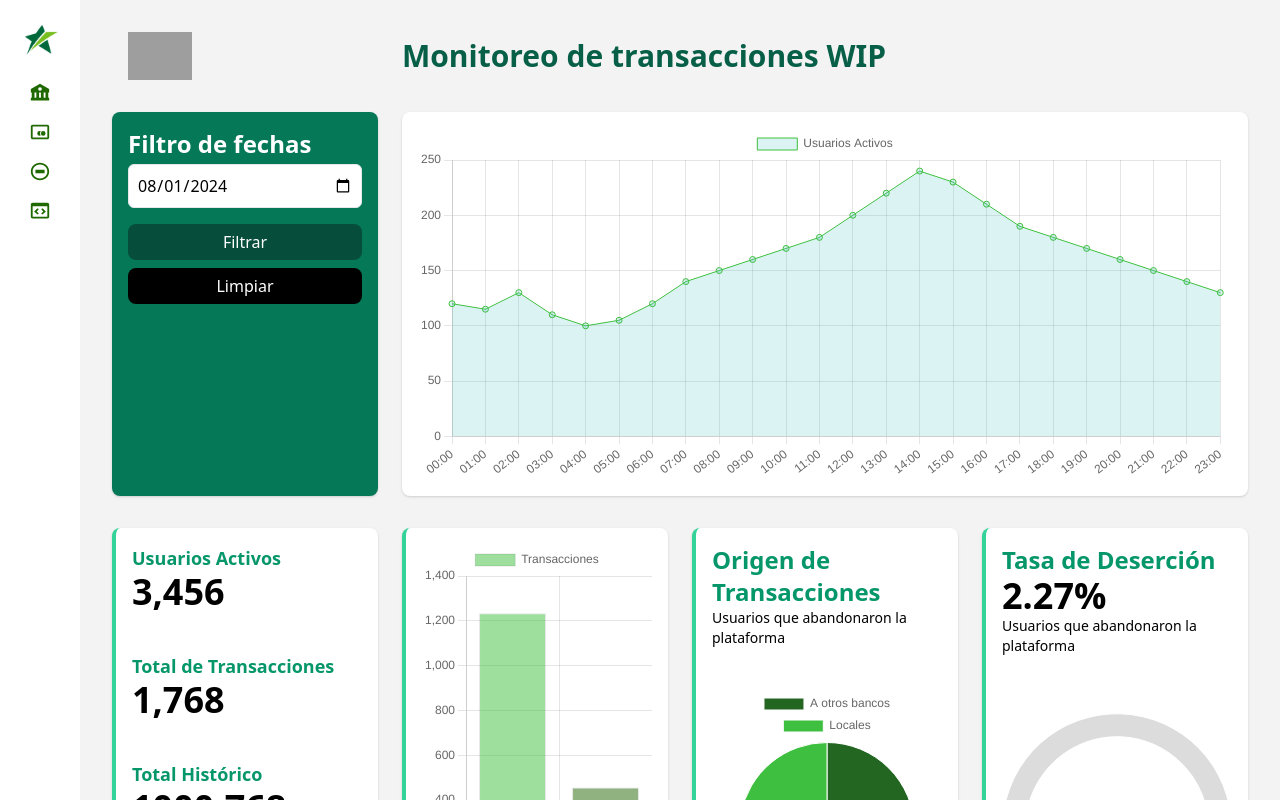
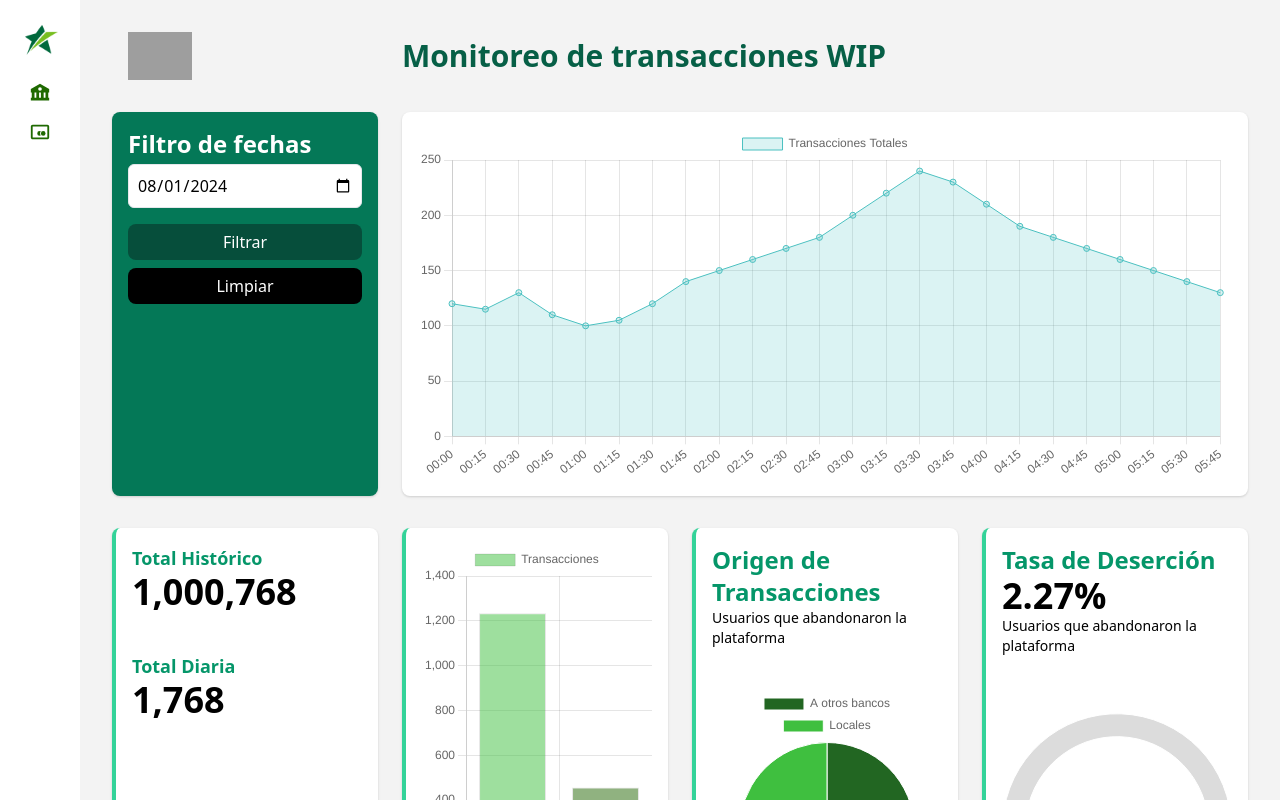
Before and after one commit to shotweif/Dashboard_TABA, a React (Create React App) app: page / in a window 1280 px wide. Shown: the top 800 px of the page. Built offline with nearby package versions, Linux system fonts and the light colour scheme; grey boxes are pictures that could not be loaded.

Commit message:
Cireccion es

```diff
--- a/src/App.tsx
+++ b/src/App.tsx
@@ -32,9 +32,6 @@ function App() {
                             <Routes>
                                 <Route path="/" element={<TransaccionesWEP />} />
                                 <Route path="/Inicio" element={<Inicio />} />
-                                <Route path="/Loader" element={<Loader />} />
-                                <Route path="/Pruebas" element={<Pruebas />} />
-
                             </Routes>
                     ) : (
                         <Loader />
--- a/src/components/BarChart.tsx
+++ b/src/components/BarChart.tsx
@@ -2,10 +2,12 @@ import React from 'react';
 import { Bar } from 'react-chartjs-2';
 import { ChartData, ChartOptions } from 'chart.js';
 
-var transAceptada = 1234;
-var transRechazada = 456;
+interface BarChartProps {
+    transAceptada: number;
+    transRechazada: number;
+}
 
-const BarChart: React.FC = () => {
+const BarChart: React.FC <BarChartProps> = ({transAceptada, transRechazada}) => {
     const data: ChartData<'bar'> = {
         labels: ['Aceptadas', 'Rechazadas'],
         datasets: [{
--- a/src/components/DoughnutChart.tsx
+++ b/src/components/DoughnutChart.tsx
@@ -3,11 +3,14 @@ import React from 'react';
 import { Doughnut } from 'react-chartjs-2';
 import { ChartData, ChartOptions } from 'chart.js';
 
-var transaccionesTotal: number = 1324;
-var transaccionesDesercion: number = 30;
-var porcentaje = (transaccionesDesercion / transaccionesTotal) * 100;
+interface DoughnutChartProps {
+    transaccionesTotal: number;
+    transaccionesDesercion: number;
+}
 
-const DoughnutChart: React.FC = () => {
+const DoughnutChart: React.FC <DoughnutChartProps> = ({transaccionesTotal, transaccionesDesercion}) => {
+    var porcentaje = (transaccionesDesercion / transaccionesTotal) * 100;
+
     const data: ChartData<'doughnut'> = {
         labels: ['Valor', 'Restante'],
         datasets: [{
--- a/src/components/LineChart.tsx
+++ b/src/components/LineChart.tsx
@@ -1,26 +1,26 @@
+// LineChart.tsx
 import React from 'react';
 import { Line } from 'react-chartjs-2';
 import { ChartData, ChartOptions } from 'chart.js';
 
-const LineChart: React.FC = () => {
+interface LineChartProps {
+    transaccionesTotales: number[];
+    rangoTiempo: string[];
+}
+
+const LineChart: React.FC<LineChartProps> = ({ transaccionesTotales, rangoTiempo }) => {
     const data: ChartData<'line'> = {
-        labels: [
-            '00:00', '01:00', '02:00', '03:00', '04:00', '05:00', '06:00', '07:00', '08:00', '09:00',
-            '10:00', '11:00', '12:00', '13:00', '14:00', '15:00', '16:00', '17:00', '18:00', '19:00',
-            '20:00', '21:00', '22:00', '23:00'
-        ],
-        datasets: [{
-            label: 'Usuarios Activos',
-            data: [
-                120, 115, 130, 110, 100, 105, 120, 140, 150, 160,
-                170, 180, 200, 220, 240, 230, 210, 190, 180, 170,
-                160, 150, 140, 130
-            ],
-            backgroundColor: 'rgba(75, 192, 192, 0.2)',
-            borderColor: 'rgba(63, 191, 63, 1)',
-            borderWidth: 1,
-            fill: true,
-        }]
+        labels: rangoTiempo,
+        datasets: [
+            {
+                label: 'Transacciones Totales',
+                data: transaccionesTotales,
+                backgroundColor: 'rgba(75, 192, 192, 0.2)',
+                borderColor: 'rgba(75, 192, 192, 1)',
+                borderWidth: 1,
+                fill: true,
+            }
+        ]
     };
 
     const options: ChartOptions<'line'> = {
@@ -31,10 +31,12 @@ const LineChart: React.FC = () => {
                 beginAtZero: true
             },
             y: {
-                beginAtZero: true
+                beginAtZero: true,
+
             }
         }
     };
+
 
     return (
         <div className='w-full h-full'>
--- a/src/components/NavBar.tsx
+++ b/src/components/NavBar.tsx
@@ -21,29 +21,18 @@ const NavBar: React.FC = () => {
     const handleOpcion2 = () => {
         navigate('/Inicio');
     };
-    const handleOpcion3 = () => {
-        navigate('/Loader');
-    };
-    const handleTest = () => {
-        navigate('/Pruebas');
-    };
 
     return (
         <div className='h-screen w-20 p-4 sticky top-0 left-0'>
             <img src={startPro} className='w-full' />
             <ul className='ist-none mt-2.5'>
-                <li className='p-2 flex justify-center items-center rounded st-hv-cl duration-100 mb-0.5' title='' onClick={handleOpcion2}>
+                <li className='p-2 flex justify-center items-center rounded st-hv-cl duration-100 mb-0.5' title='Inicio' onClick={handleOpcion2}>
                     <img src={ImgBanck} className='w-4/6' />
                 </li>
                 <li className='p-2 flex justify-center items-center rounded st-hv-cl duration-100 mb-0.5' title='Monitoreo de transacciones WIP' onClick={handleTransaccion}>
                     <img src={ImgTransaccion} className='w-4/6' />
                 </li>
-                <li className='p-2 flex justify-center items-center rounded st-hv-cl duration-100 mb-0.5' title='' onClick={handleOpcion3}>
-                    <img src={ImgNone} className='w-4/6' />
-                </li>
-                <li className='p-2 flex justify-center items-center rounded st-hv-cl duration-100 mb-0.5' title='' onClick={handleTest}>
-                    <img src={ImgTest} className='w-4/6' />
-                </li>
+
             </ul>
         </div>
     );
--- a/src/components/PieChart.tsx
+++ b/src/components/PieChart.tsx
@@ -3,10 +3,12 @@ import React from 'react';
 import { Pie } from 'react-chartjs-2';
 import { ChartData, ChartOptions } from 'chart.js';
 
-var locales = 576;
-var externos = 456;
+interface PieChartProps {
+    locales: number;
+    externos: number;
+}
 
-const PieChart: React.FC = () => {
+const PieChart: React.FC <PieChartProps> = ({locales, externos}) => {
     const data: ChartData<'pie'> = {
         labels: ['A otros bancos', 'Locales'],
         datasets: [{
--- a/src/components/UsersTransactions.tsx
+++ b/src/components/UsersTransactions.tsx
@@ -1,21 +1,22 @@
 // ActiveUsersTransactions.tsx
 import React, { useEffect, useState } from 'react';
 
-var activeUsers = "3,456";
-var totalTransactions = "1,768";
-var historicalTotal = "1000,768";
+interface UsersTransactionsProps {
+    activeUsers: number;
+    totalTransactions: number;
+    historicalTotal: number;
+}
 
-const UsersTransactions: React.FC = () => {
+const UsersTransactions: React.FC <UsersTransactionsProps> = ({activeUsers, totalTransactions, historicalTotal}) => {
     return (
         <div>
-            <h3 className="text-lg font-semibold text-secondary text-green-600">Usuarios Activos</h3>
-            <p className="text-4xl font-bold text-primary-foreground">{activeUsers}</p>
+            {/* <h3 className="text-lg font-semibold text-secondary text-green-600">Usuarios Activos</h3>
+            <p className="text-4xl font-bold text-primary-foreground">{activeUsers.toLocaleString()}</p> */}
+            <h3 className="text-lg font-semibold text-secondary text-green-600">Total Histórico</h3>
+            <p className="text-4xl font-bold text-primary-foreground">{historicalTotal.toLocaleString()}</p>
 
-            <h3 className="text-lg font-semibold text-secondary text-green-600 pt-10">Total de Transacciones</h3>
-            <p className="text-4xl font-bold text-primary-foreground">{totalTransactions}</p>
-
-            <h3 className="text-lg font-semibold text-secondary text-green-600 pt-10">Total Histórico</h3>
-            <p className="text-4xl font-bold text-primary-foreground">{historicalTotal}</p>
+            <h3 className="text-lg font-semibold text-secondary text-green-600 pt-10">Total Diaria</h3>
+            <p className="text-4xl font-bold text-primary-foreground">{totalTransactions.toLocaleString()}</p>
         </div>
     );
 };
--- a/src/index.tsx
+++ b/src/index.tsx
@@ -3,6 +3,7 @@ import ReactDOM from 'react-dom/client';
 import './index.css';
 import App from './App';
 import reportWebVitals from './reportWebVitals';
+
 
 const root = ReactDOM.createRoot(
   document.getElementById('root') as HTMLElement
--- a/src/view/Inicio.tsx
+++ b/src/view/Inicio.tsx
@@ -33,10 +33,6 @@ const Inicio: React.FC = () => {
                     <h2>Monitoreo de transacciones WIP</h2>
                 </div>
 
-                <div className="bg-card w-80 m-3 p-4 rounded-lg shadow hover:shadow-xl transition-shadow duration-300 col-span-1 border-l-4 border-secondary bg-white border-green-400" onClick={handleOpcion3}>
-                    <img src={ImgNone} className='w-1/4' />
-                    <h2>pagina de carga</h2>
-                </div>
             </div>
         </div>
     );
--- a/src/view/TransaccionesWEP.tsx
+++ b/src/view/TransaccionesWEP.tsx
@@ -7,8 +7,34 @@ import LineChart from '../components/LineChart';
 import DateFilter from '../components/DateFilter';
 import UsersTransactions from '../components/UsersTransactions';
 
+const TransaccionesWEP: React.FC = () => {
 
-const TransaccionesWEP: React.FC = () => {
+    // Grafico de lineas
+    const totales = [120, 115, 130, 110, 100, 105, 120, 140, 150, 160, 170, 180, 200, 220, 240, 230, 210, 190, 180, 170, 160, 150, 140, 130];
+    const tiempo = [
+        '00:00', '00:15', '00:30', '00:45', '01:00', '01:15', '01:30', '01:45', '02:00', '02:15',
+        '02:30', '02:45', '03:00', '03:15', '03:30', '03:45', '04:00', '04:15', '04:30', '04:45',
+        '05:00', '05:15', '05:30', '05:45'
+    ];
+
+    // Lista de transacciones
+    const activeUsers = 3456;
+    const totalTransactions = 1768;
+    const historicalTotal = 1000768;
+
+    // Grafico de barras
+    const transAceptada = 1234;
+    const transRechazada = 456;
+
+    // Grafico Pastel
+    const locales = 576;
+    const externos = 456;
+
+    // Grafico de anillo
+    const transaccionesTotal = 1324;
+    const transaccionesDesercion = 30;
+
+
     return (
         <div className="p-4">
             <div className='grid grid-cols-1 md:grid-cols-3 lg:grid-cols-4 gap-6 p-4 '>
@@ -29,22 +55,22 @@ const TransaccionesWEP: React.FC = () => {
                 </div>
 
                 <div className="bg-card p-4 rounded-lg shadow hover:shadow-xl transition-shadow duration-300 col-span-3 bg-white">
-                    <LineChart />
+                    <LineChart transaccionesTotales={totales} rangoTiempo={tiempo} />
                 </div>
             </div>
 
             <div className="grid grid-cols-1 md:grid-cols-3 lg:grid-cols-4 gap-6 p-4">
                 <div className="bg-card h-full p-4 rounded-lg shadow hover:shadow-xl transition-shadow duration-300 col-span-1 border-l-4 border-secondary bg-white border-green-400">
-                    <UsersTransactions />
+                    <UsersTransactions activeUsers={activeUsers} totalTransactions={totalTransactions} historicalTotal={historicalTotal} />
                 </div>
                 <div className="bg-card p-4 rounded-lg shadow hover:shadow-xl transition-shadow duration-300 col-span-1 border-l-4 border-secondary bg-white border-green-400">
-                    <BarChart />
+                    <BarChart transAceptada={transAceptada} transRechazada={transRechazada} />
                 </div>
                 <div className="bg-card p-4 rounded-lg shadow hover:shadow-xl transition-shadow duration-300 col-span-1 border-l-4 border-secondary bg-white border-green-400">
-                    <PieChart />
+                    <PieChart locales={locales} externos={externos} />
                 </div>
                 <div className="bg-card p-4 rounded-lg shadow hover:shadow-xl transition-shadow duration-300 col-span-1 border-l-4 border-secondary bg-white border-green-400">
-                    <DoughnutChart />
+                    <DoughnutChart transaccionesTotal={transaccionesTotal} transaccionesDesercion={transaccionesDesercion} />
                 </div>
             </div>
         </div>
```
Also changed, not shown: package.json (+6 -1 lines), src/components/DateFilter.tsx (+14 -1 lines), 1 other file (tests, documents, lock files or other folders).
